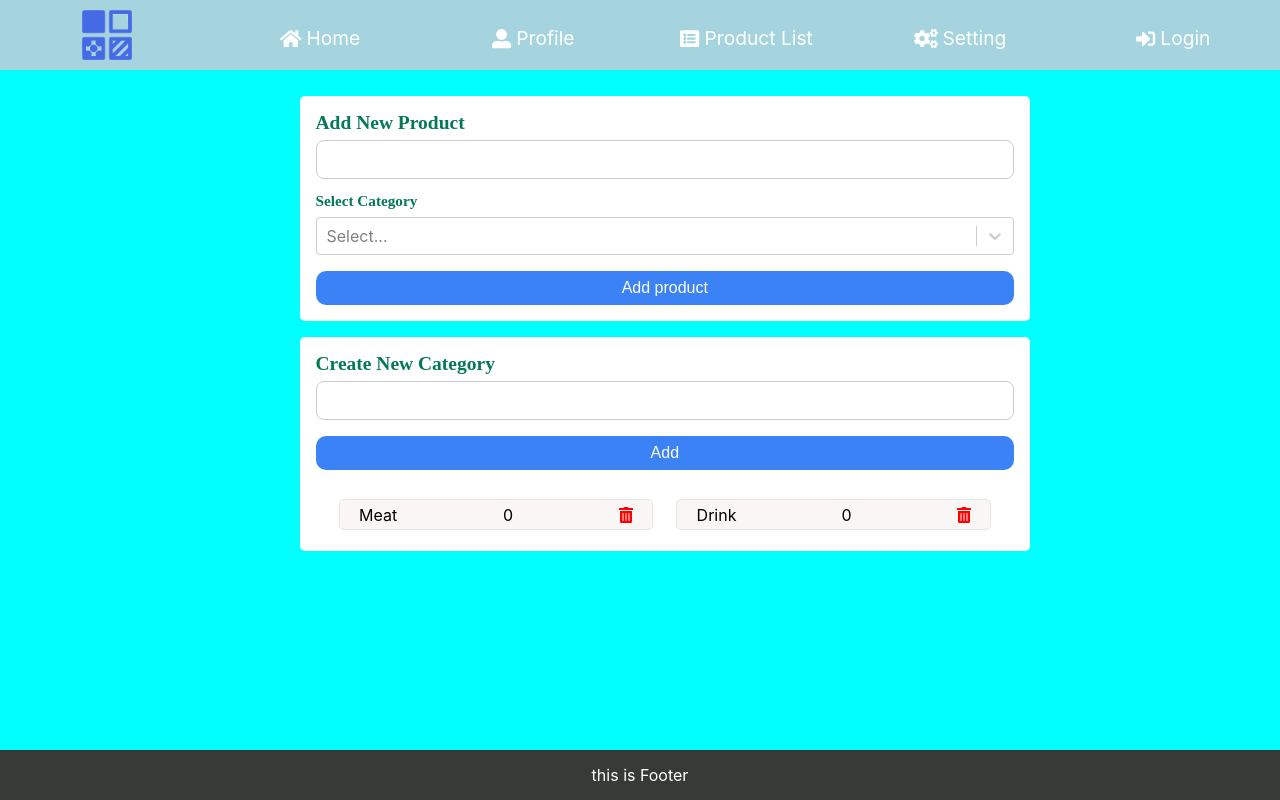
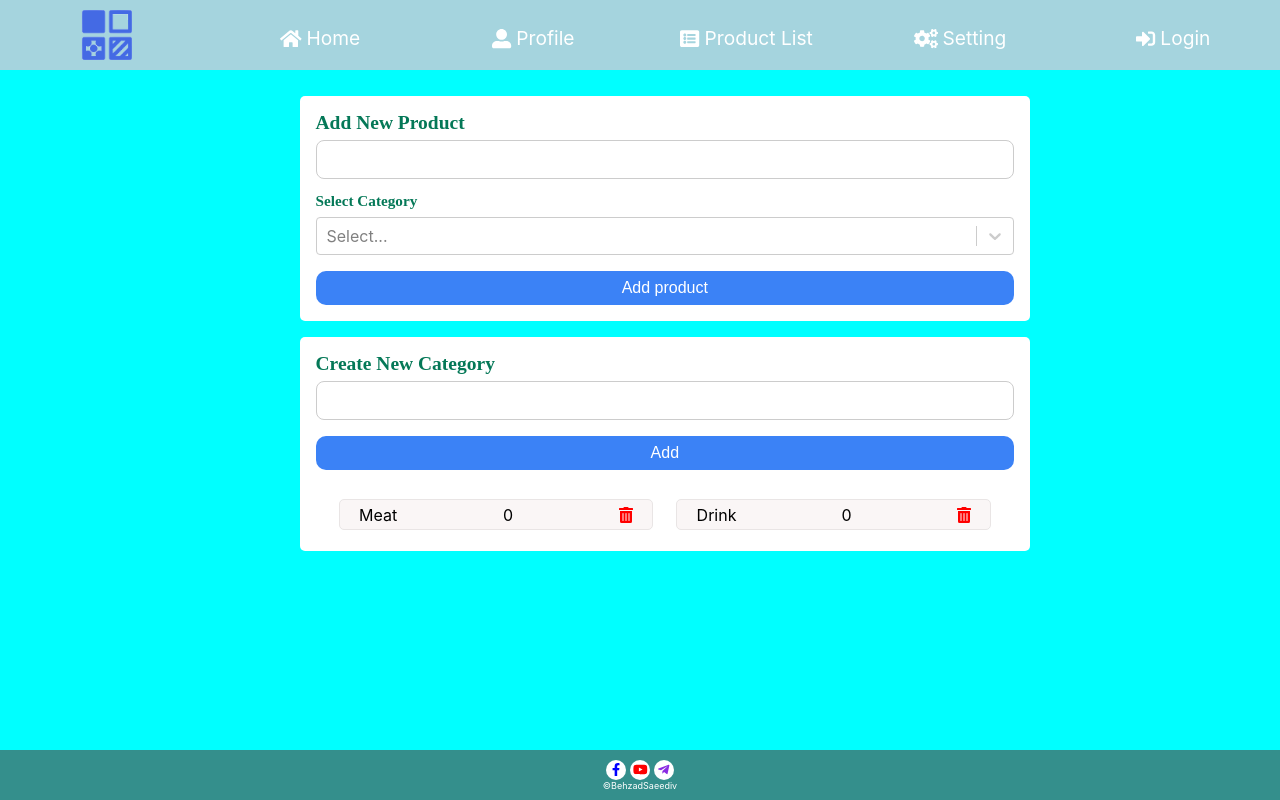
Before and after one commit to behzadiv/Category-App, a React (Create React App) app: page / in a window 1280 px wide. Built offline with nearby package versions, Linux system fonts and the light colour scheme.

Commit message:
show Footer in deffirent place when screen size changed

```diff
--- a/src/App.css
+++ b/src/App.css
@@ -11,7 +11,7 @@ body {
 }
 :root {
   --btn: #3b82f6;
-  --footer: #373a36;
+  --footer: #50534fa6;
   --heading: #047857;
   --txt: #0f766e;
   --titleFontFamily:"Apple Color Emoji", "Segoe UI Emoji", "Segoe UI Symbol";
@@ -244,6 +244,9 @@ body {
   transition: all 790ms ease-in-out;
   z-index: 3;
   overflow-x: hidden;
+  display: flex;
+  flex-direction: column;
+  justify-content: space-between;
 }
 
 .navbar-list {
@@ -281,6 +284,14 @@ body {
 .show-menu .navbar-list-link:hover {
   background-color: #ecfeff;
   color: #000;
+}
+.sidebar-footer{
+  opacity: 0;
+  transition: opacity 790ms ease-out;
+  margin-bottom: 1rem;
+}
+.show-menu .sidebar-footer{
+  opacity: 1;
 }
 
 .navbar-bars {
@@ -333,6 +344,9 @@ body {
   .navbar-bars {
     display: none;
   }
+  .sidebar-footer{
+    display: none;
+  }
   .navbar {
     padding: 0;
     height: 70px;
@@ -359,10 +373,13 @@ body {
   }
   .navbar-list-link {
     width: 100%;
-    padding: 0;
+    padding: .3rem;
     color: #fff;
     font-size: larger;
     transition: all 600ms ease-in-out;
+  }
+  .navbar-list-link:hover{
+    color: green;
   }
   .link-icon {
     display: flex;
@@ -389,32 +406,7 @@ body {
     white-space: nowrap;
   }
 }
-/* @media only screen and (max-width: 500px) and (min-width: 450px){
-  .navbar-logo::after{
-  content: "Category-App";
-  margin-left: 30px;
-  display: flex;
-  align-items: center;
-  height: inherit;
-  transition: all 1s ease-in-out;
-}
-.navbar-logo {
-  background-image: url("./data/logo.gif");
-  background-repeat: no-repeat;
-  background-position:left;
-  margin-left:180px;
-  background-size: 20px;
-  flex: 1;
-  height: 30px;
-  white-space: nowrap;
-  transition: all 1s ease-in-out;
-}
-.hideLogoTitle{
-  background-position:left;
-  margin-left: 300px;
-}
 
-} */
 /* FOOTER */
 
 body::after {
@@ -423,13 +415,53 @@ body::after {
   display: block;
 }
 .footer {
-  position: fixed;
+  /* position: fixed; */
+  display: flex;
+  flex-direction: column;
+  align-items: center;
+  justify-content: center;
+  height: 50px;
+  color: white;
+  bottom: 0%;
+  color: white;
+  padding: 2px 0;
+  font-size: xx-small;
+}
+.social-icons{
+  display: flex;
+
+}
+.footer span {
+  width: 20px;
+  height: 20px;
+  background-color: white;
+  border: none;
+  border-radius: 50%;
+  color:blue;
   display: flex;
   align-items: center;
   justify-content: center;
-  background-color: var(--footer);
-  height: 50px;
-  width: 100%;
-  color: white;
-  bottom: 0%;
+  font-size: small;
+  cursor: pointer;
 }
+.social-icons span:nth-child(even) a{
+  color: red;
+}
+.social-icons span:nth-child(even){
+  margin: 0 4px;
+}
+.social-icons span:first-child a{
+  color: blue;
+}
+.social-icons span:last-child a{
+  color: blueviolet;
+}
+
+@media only screen and (min-width: 600px) {
+
+  .footer{
+     position: fixed;
+     width: 100%;
+     background-color: var(--footer);
+  }
+}
--- a/src/Components/Footer.jsx
+++ b/src/Components/Footer.jsx
@@ -1,9 +1,25 @@
+import { FontAwesomeIcon } from "@fortawesome/react-fontawesome";
+import {
+  faFacebookF,
+  faTelegramPlane,
+  faYoutube,
+} from "@fortawesome/free-brands-svg-icons";
+
 const Footer = () => {
-    return (
-        <div className="footer">
-            this is Footer
-        </div>
-     );
-}
+  const facebook = <FontAwesomeIcon icon={faFacebookF} />;
+  const telegram = <FontAwesomeIcon icon={faTelegramPlane} />;
+  const youtube = <FontAwesomeIcon icon={faYoutube} />;
+
+  return (
+    <div className="footer">
+      <div className="social-icons">
+        <span><a href="">{facebook}</a></span>
+        <span><a href="">{youtube}</a></span>
+        <span><a href=""> {telegram}</a></span>
+      </div>
+      <p>©BehzadSaeediv</p>
+    </div>
+  );
+};
 
 export default Footer;
--- a/src/Components/Header.jsx
+++ b/src/Components/Header.jsx
@@ -3,6 +3,7 @@ import { FontAwesomeIcon } from "@fortawesome/react-fontawesome";
 import { useState } from "react";
 import { Link } from "react-router-dom";
 import logo from "../data/logo.gif"
+import Footer from "./Footer";
 const Header = () => {
   const menu = <FontAwesomeIcon icon={faBars} />;
   const crossBar = <FontAwesomeIcon icon={faTimes} />;
@@ -31,6 +32,7 @@ const Header = () => {
           <Link className="navbar-list-link" to="/"><span className="link-icon">{setting}<span className="link-name">Setting</span></span ></Link>
           <Link className="navbar-list-link" to="/"><span className="link-icon">{login}<span className="link-name">Login</span></span ></Link>
         </ul>
+        <div className="sidebar-footer"><Footer/></div>
       </div>
       <span onClick={showMenu} className="navbar-bars">
         {isShow ? crossBar : menu}
--- a/src/layout/Layout.jsx
+++ b/src/layout/Layout.jsx
@@ -1,12 +1,28 @@
+import { useEffect, useState } from "react"
 import Footer from "../Components/Footer"
 import Header from "../Components/Header"
 
 const Layout = ({children}) => {
+    const getWindowWidth = ()=>{
+        const width = window.innerWidth
+        return{width}
+    }
+    const[windowInnerWidth,setWindoInnerWidth]=useState(getWindowWidth())
+    const hendleResize=()=>{
+        setWindoInnerWidth(getWindowWidth())
+    }
+    useEffect(()=>{
+        hendleResize()
+        window.addEventListener("resize",hendleResize)
+        return windowInnerWidth
+
+    },[])
+    console.log(windowInnerWidth);
     return (
         <div>
             <Header/>
             {children}
-            <Footer/>
+            {windowInnerWidth.width> 600 ? <Footer/> : null}
         </div>
       );
 }
```
